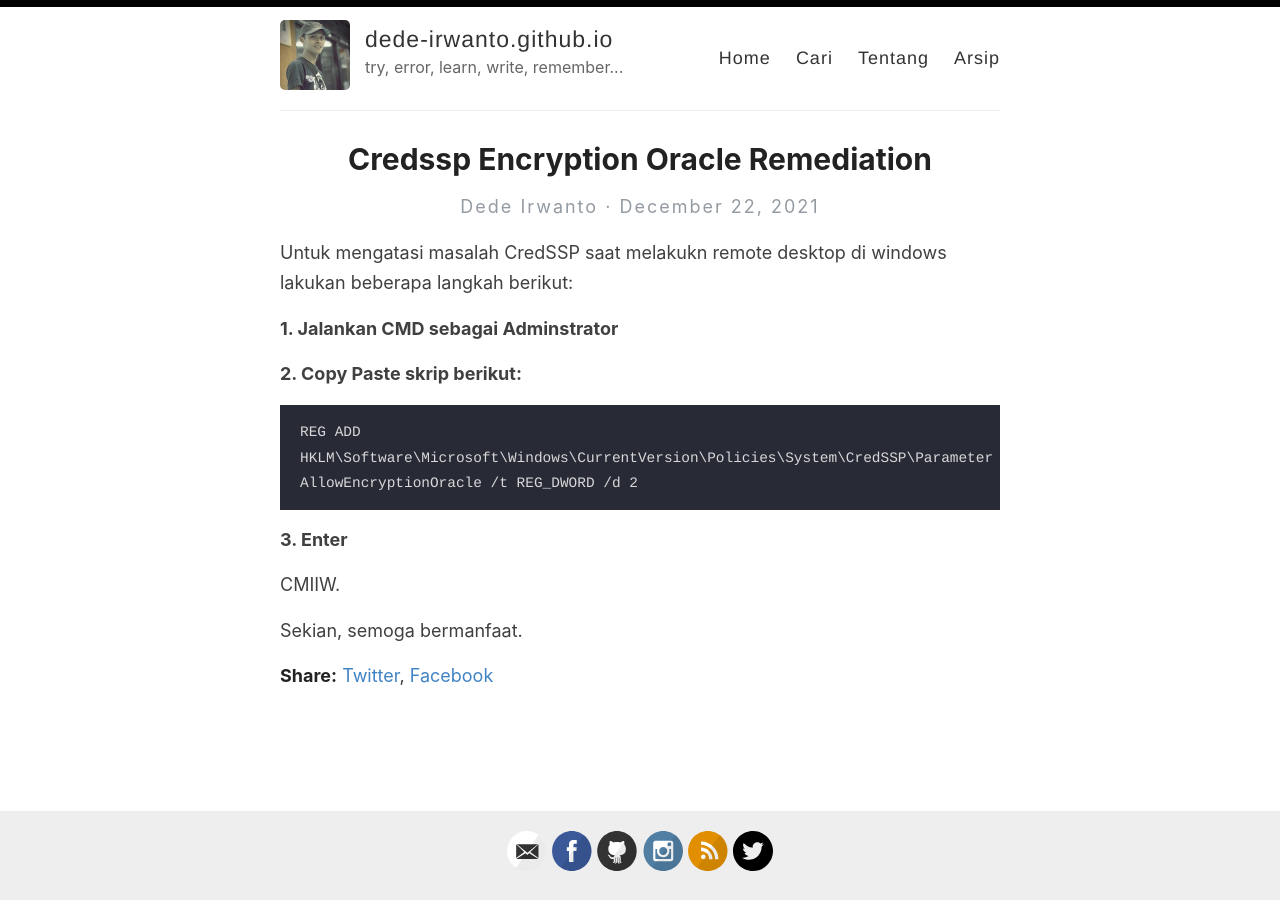
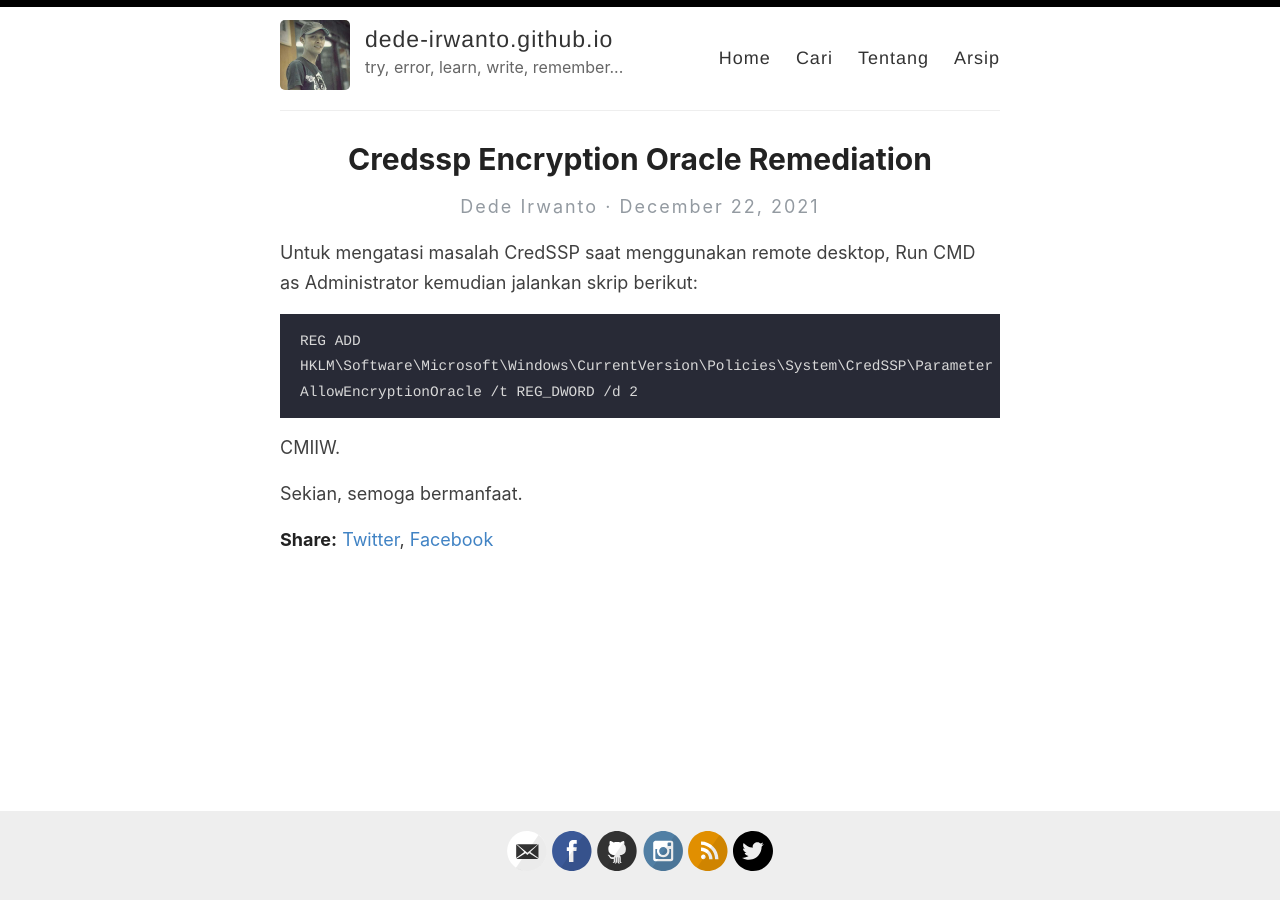
Before and after one commit to dede-irwanto/dede-irwanto.github.io, a Jekyll site: the page built from _posts/2021-12-22-credssp-encryption-oracle-remediation.md, in a window 1280 px wide. Built offline with Jekyll 4.4.1, drawn with Linux system fonts in a browser that asks for light colours; comment, search, counter and statistics services are not loaded.

Commit message:
Update 2021-12-22-credssp-encryption-oracle-remediation.md

```diff
--- a/_posts/2021-12-22-credssp-encryption-oracle-remediation.md
+++ b/_posts/2021-12-22-credssp-encryption-oracle-remediation.md
@@ -1,18 +1,11 @@
 ---
 layout: post
 ---
-Untuk mengatasi masalah CredSSP saat melakukn remote desktop di windows lakukan beberapa langkah berikut:
-
-**1. Jalankan CMD sebagai Adminstrator**
-
-**2. Copy Paste skrip berikut:**
-
+Untuk mengatasi masalah CredSSP saat menggunakan remote desktop, Run CMD as Administrator kemudian jalankan skrip berikut:
 
     REG ADD
     HKLM\Software\Microsoft\Windows\CurrentVersion\Policies\System\CredSSP\Parameters\ /v
     AllowEncryptionOracle /t REG_DWORD /d 2
-
-**3. Enter**
 
 CMIIW.
 
```
